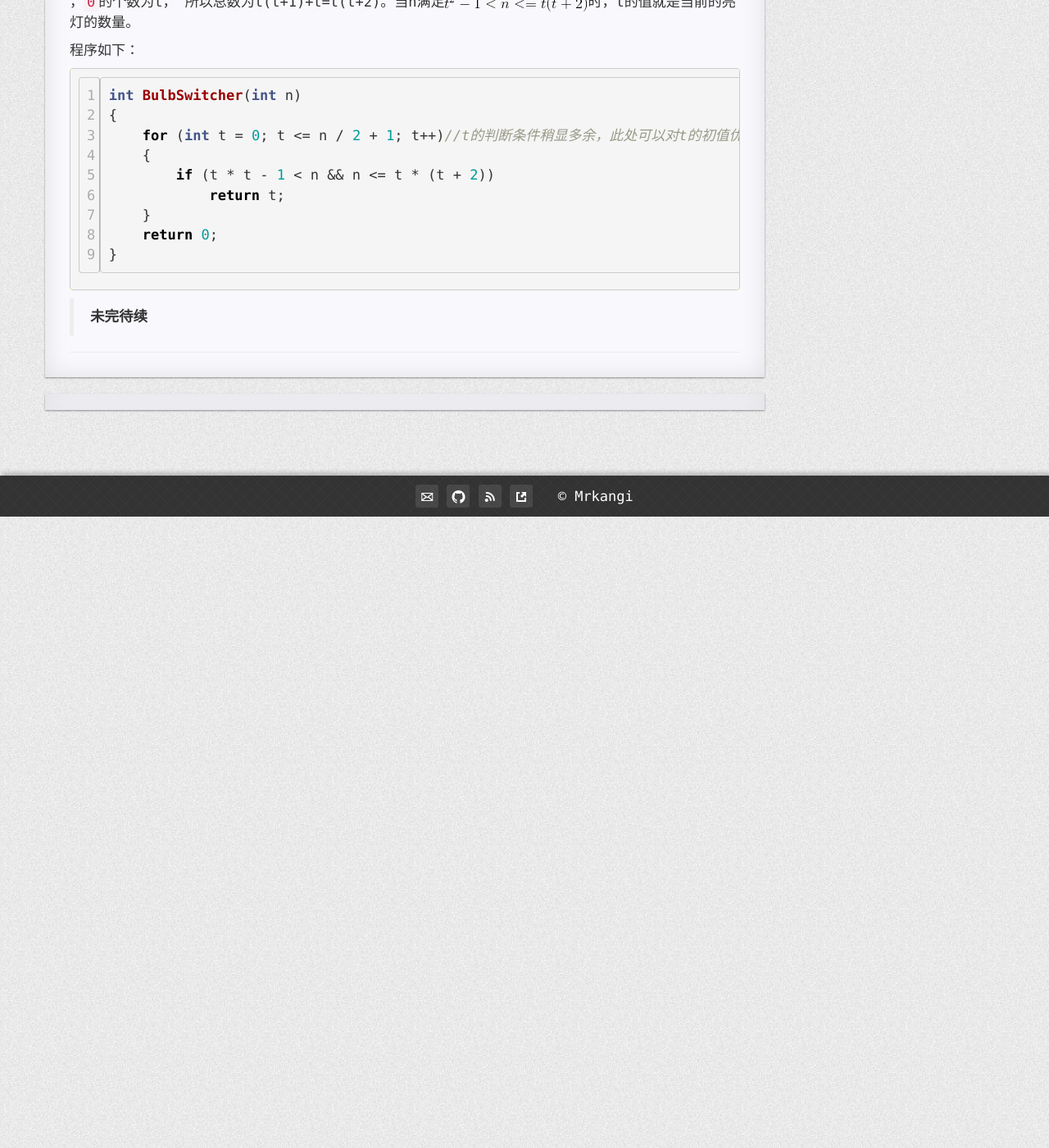
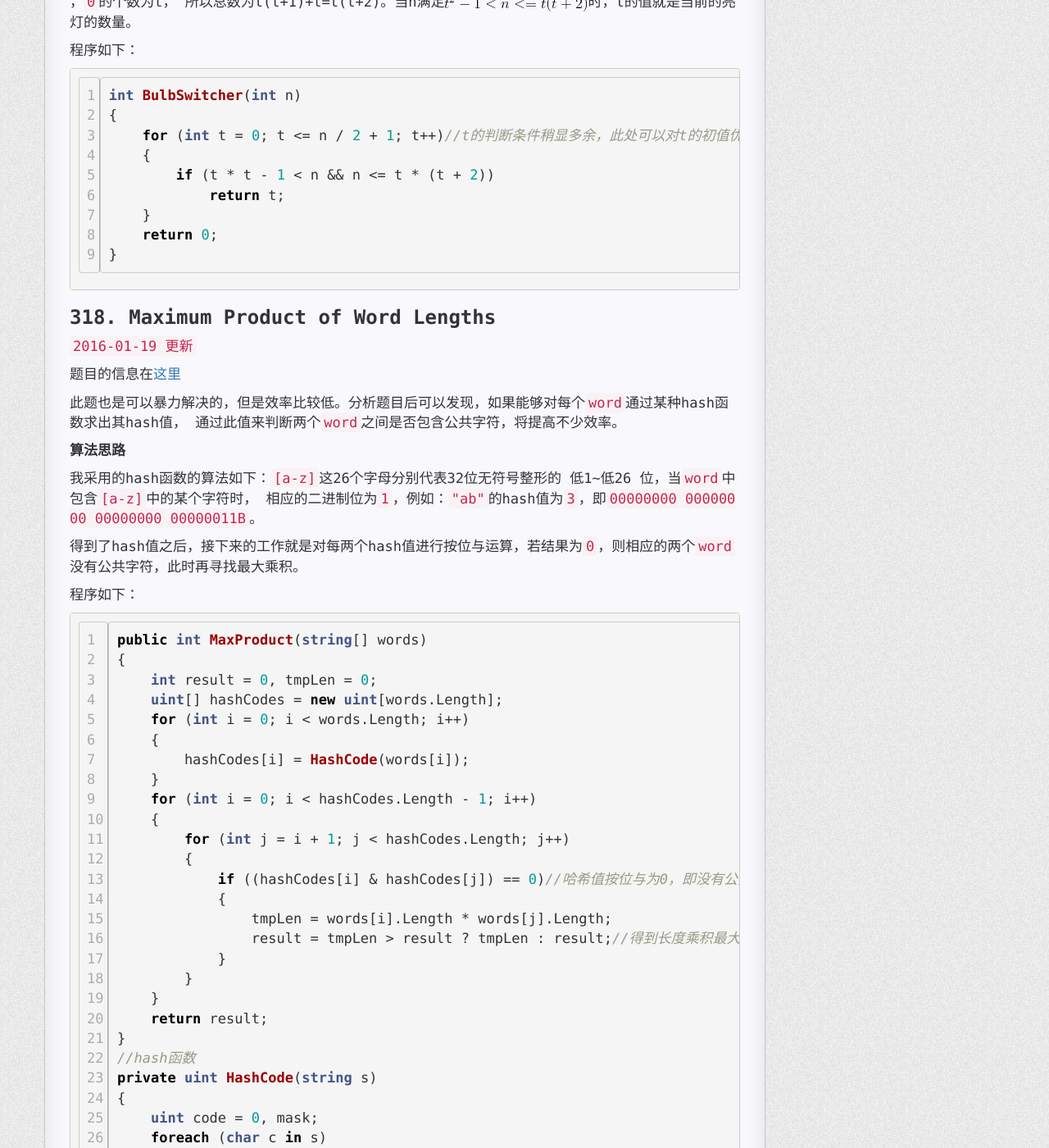
Before and after one commit to mrk55/mrk55.github.io, a Jekyll site: the page built from _posts/2015-12-30-leetcode-solution.md, in a window 1280 px wide and 1400 px high, scrolled down 2074 px. Shown: the whole window at 82% size. Built offline with Jekyll 4.4.1, drawn with Linux system fonts in a browser that asks for light colours; nearby versions of some CDN libraries; Markdown is read by kramdown in place of the engine named in the settings; comment, search, counter and statistics services are not loaded; some of the changed text lies outside the part shown.

Commit message:
LeetCode 318 题解

```diff
--- a/_posts/2015-12-30-leetcode-solution.md
+++ b/_posts/2015-12-30-leetcode-solution.md
@@ -93,6 +93,62 @@ int BulbSwitcher(int n)
 }
 {% endhighlight %}
 
+###**318. Maximum Product of Word Lengths**
+
+`2016-01-19 更新`
+
+题目的信息在[这里](http://mrkangi.github.io/2015-12-29/leetcode/#problem-318-maximum-product-of-word-lengths)
+
+此题也是可以暴力解决的，但是效率比较低。分析题目后可以发现，如果能够对每个`word`通过某种hash函数求出其hash值，
+通过此值来判断两个`word`之间是否包含公共字符，将提高不少效率。
+
+**算法思路**
+
+我采用的hash函数的算法如下：`[a-z]`这26个字母分别代表32位无符号整形的 低1~低26 位，当`word`中包含`[a-z]`中的某个字符时，
+相应的二进制位为`1`，例如：`"ab"`的hash值为`3`，即`00000000 00000000 00000000 00000011B`。
+
+得到了hash值之后，接下来的工作就是对每两个hash值进行按位与运算，若结果为`0`，则相应的两个`word`没有公共字符，此时再寻找最大乘积。
+
+
+程序如下：
+{% highlight csharp linenos %}
+public int MaxProduct(string[] words)
+{
+    int result = 0, tmpLen = 0;
+    uint[] hashCodes = new uint[words.Length];
+    for (int i = 0; i < words.Length; i++)
+    {
+        hashCodes[i] = HashCode(words[i]);
+    }
+    for (int i = 0; i < hashCodes.Length - 1; i++)
+    {
+        for (int j = i + 1; j < hashCodes.Length; j++)
+        {
+            if ((hashCodes[i] & hashCodes[j]) == 0)//哈希值按位与为0，即没有公共字符
+            {
+                tmpLen = words[i].Length * words[j].Length;
+                result = tmpLen > result ? tmpLen : result;//得到长度乘积最大的值
+            }
+        }
+    }
+    return result;
+}
+//hash函数
+private uint HashCode(string s)
+{
+    uint code = 0, mask;
+    foreach (char c in s)
+    {
+        mask = 1;
+        mask <<= (int)(c - 'a');
+        code |= mask;
+    }
+    return code;
+}
+{% endhighlight %}
+
+在`LeetCode`上提交之后，发现效率还可以，不过应该还有可优化的地方。
+
 > **未完待续**
 
 [equ1]:  {{"/equ1.gif" | prepend: site.imgrepo }}
```
Also changed, not shown: other parts of _posts/2015-12-30-leetcode-solution.md (+1 -1 lines).
